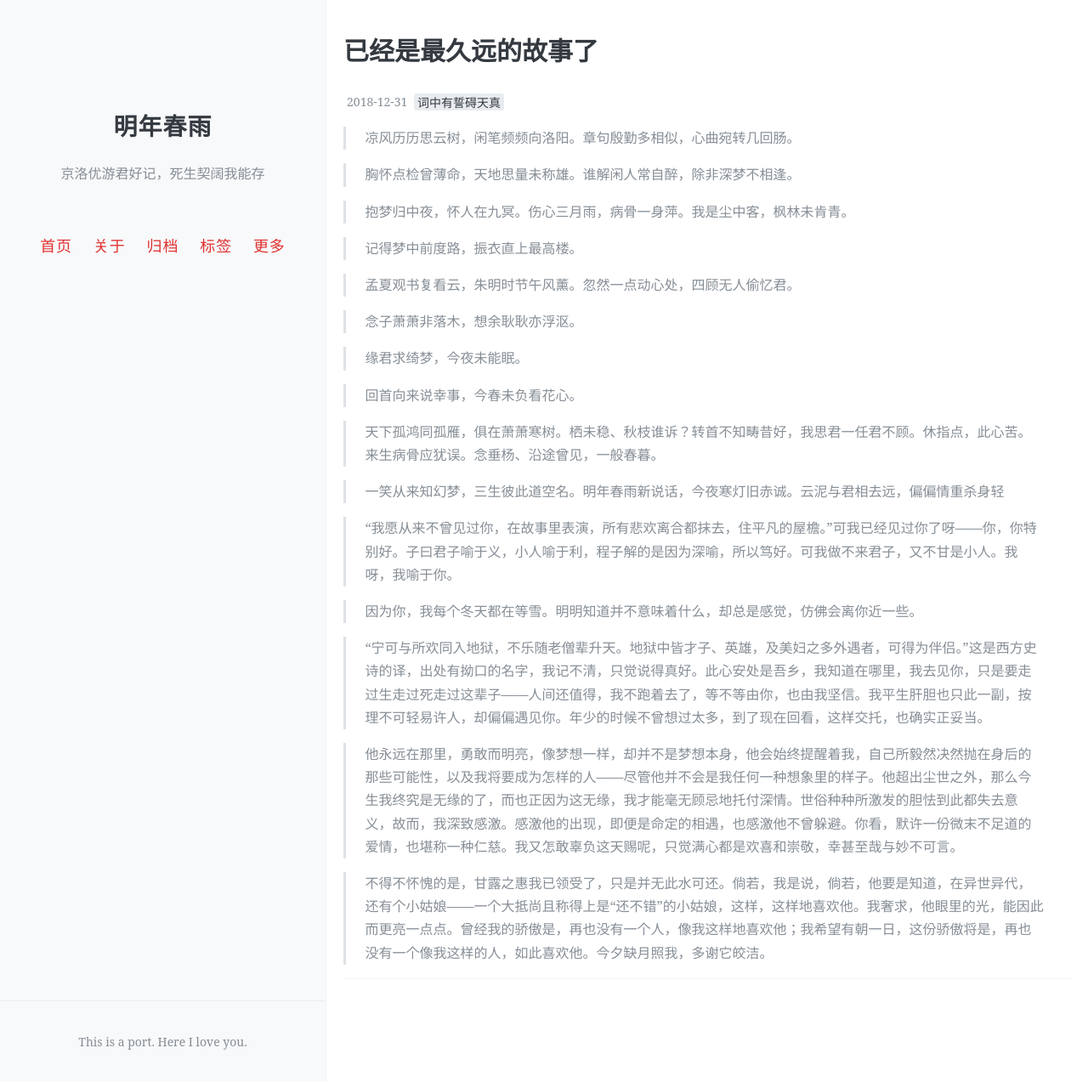
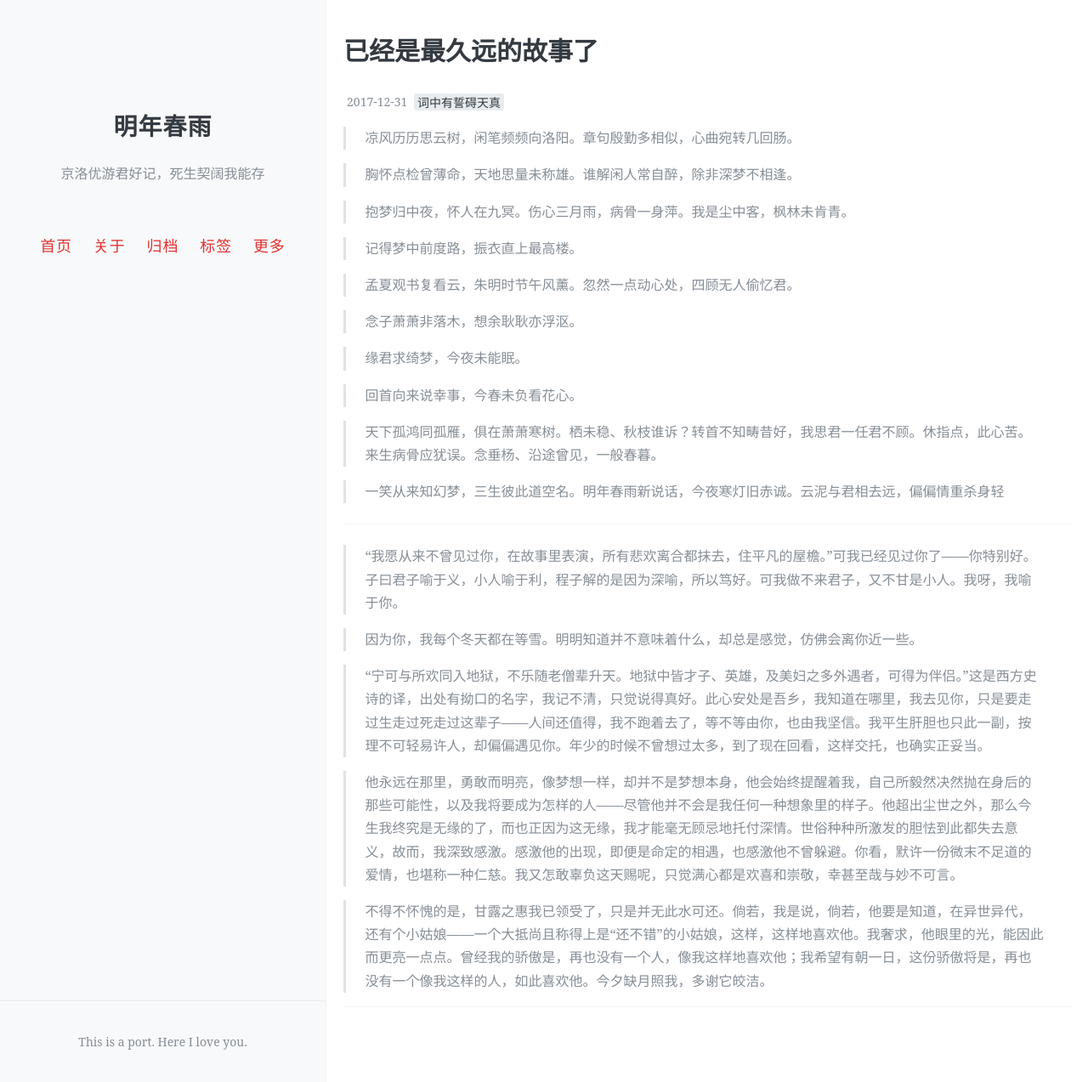
Before and after one commit to eglantine-shell/dreamboat, a Jekyll site: the page built from _posts/2017-12-31-horrible.md, in a window 1280 px wide and 1273 px high. Shown: the whole window at 85% size. Built offline with Jekyll 4.4.1, drawn with Linux system fonts in a browser that asks for light colours; comment, search, counter and statistics services are not loaded.

Commit message:
Update and rename 2013-07-16-chinese-markdown-cheatsheet.md to 2017-12-31-horrible.md

```diff
--- a/_posts/2013-07-16-chinese-markdown-cheatsheet.md
+++ b/_posts/2017-12-31-horrible.md
@@ -1,7 +1,7 @@
 ---
 layout: post
 title: 已经是最久远的故事了
-date: 2018-12-31
+date: 2017-12-31
 Author: 黑历史bot
 tags: [词中有誓碍天真]
 ---
@@ -27,8 +27,9 @@ tags: [词中有誓碍天真]
 
 >一笑从来知幻梦，三生彼此道空名。明年春雨新说话，今夜寒灯旧赤诚。云泥与君相去远，偏偏情重杀身轻
 
+***
 
->“我愿从来不曾见过你，在故事里表演，所有悲欢离合都抹去，住平凡的屋檐。”可我已经见过你了呀——你，你特别好。子曰君子喻于义，小人喻于利，程子解的是因为深喻，所以笃好。可我做不来君子，又不甘是小人。我呀，我喻于你。
+>“我愿从来不曾见过你，在故事里表演，所有悲欢离合都抹去，住平凡的屋檐。”可我已经见过你了——你特别好。子曰君子喻于义，小人喻于利，程子解的是因为深喻，所以笃好。可我做不来君子，又不甘是小人。我呀，我喻于你。
 
 >因为你，我每个冬天都在等雪。明明知道并不意味着什么，却总是感觉，仿佛会离你近一些。
 
```
